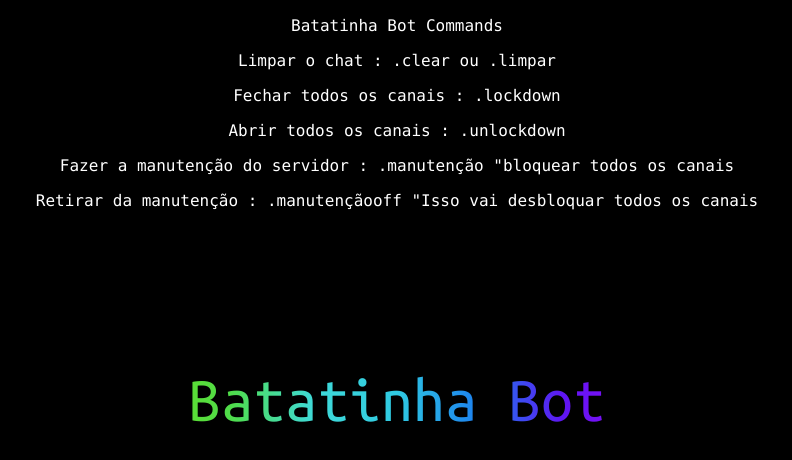
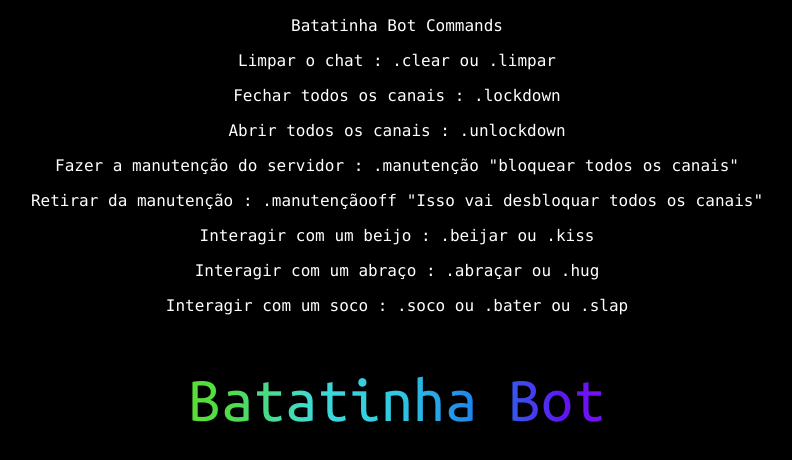
Before and after one commit to TonyMontanadz/Tony, a plain HTML site: page travatudokkk.html in a window 1280 px wide. Shown: the whole page, without its empty margins (243-1035 px from the left). Drawn offline with Linux system fonts and the light colour scheme.

Commit message:
Update travatudokkk.html

```diff
--- a/travatudokkk.html
+++ b/travatudokkk.html
@@ -16,6 +16,9 @@
     <p style="text-align:center">Limpar o chat : .clear ou .limpar</p>
     <p style="text-align:center">Fechar todos os canais : .lockdown</p>
     <p style="text-align:center">Abrir todos os canais : .unlockdown</p>
-    <p style="text-align:center">Fazer a manutenção do servidor : .manutenção "bloquear todos os canais</p>
-    <p style="text-align:center">Retirar da manutenção : .manutençãooff "Isso vai desbloquar todos os canais </p>
+    <p style="text-align:center">Fazer a manutenção do servidor : .manutenção "bloquear todos os canais"</p>
+    <p style="text-align:center">Retirar da manutenção : .manutençãooff "Isso vai desbloquar todos os canais" </p>
+    <p style="text-align:center">Interagir com um beijo : .beijar ou .kiss </p>
+    <p style="text-align:center">Interagir com um abraço : .abraçar ou .hug</p>
+    <p style="text-align:center">Interagir com um soco : .soco ou .bater ou .slap</p>
 </body></html>
```
